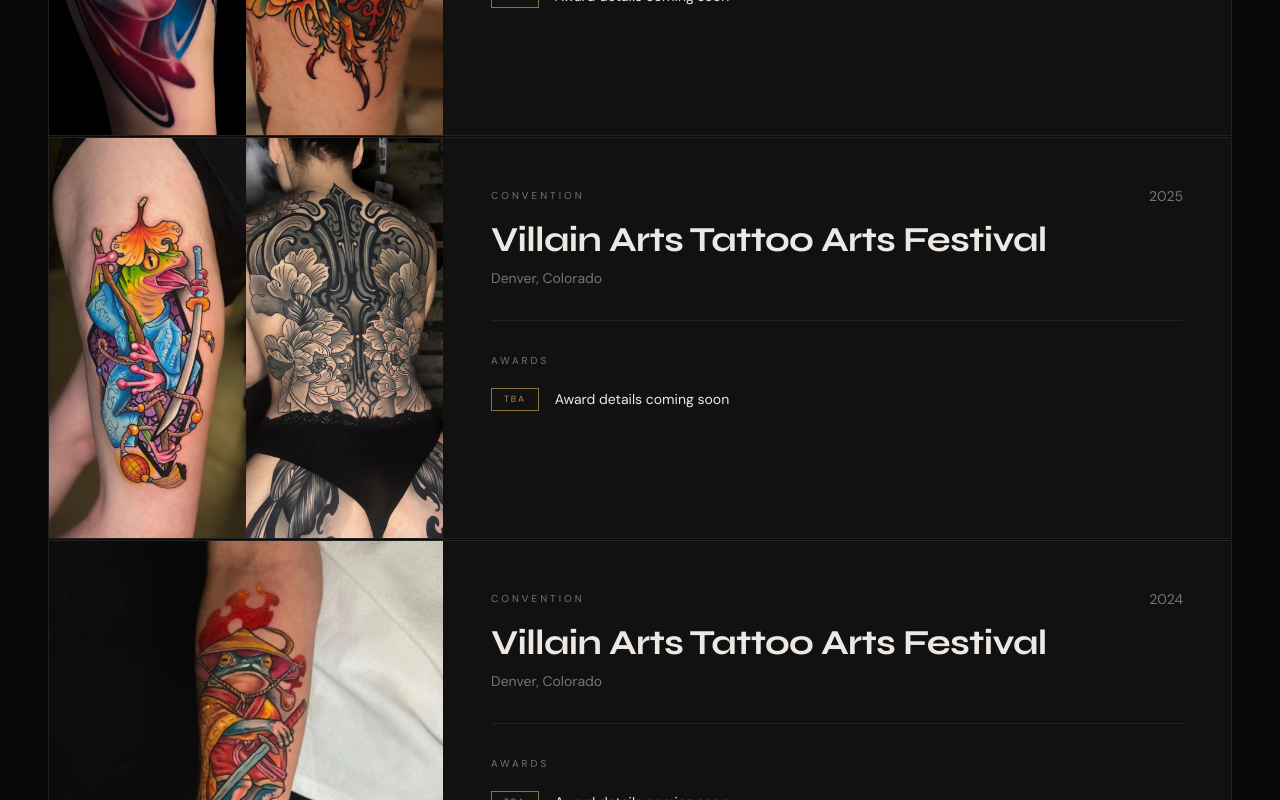
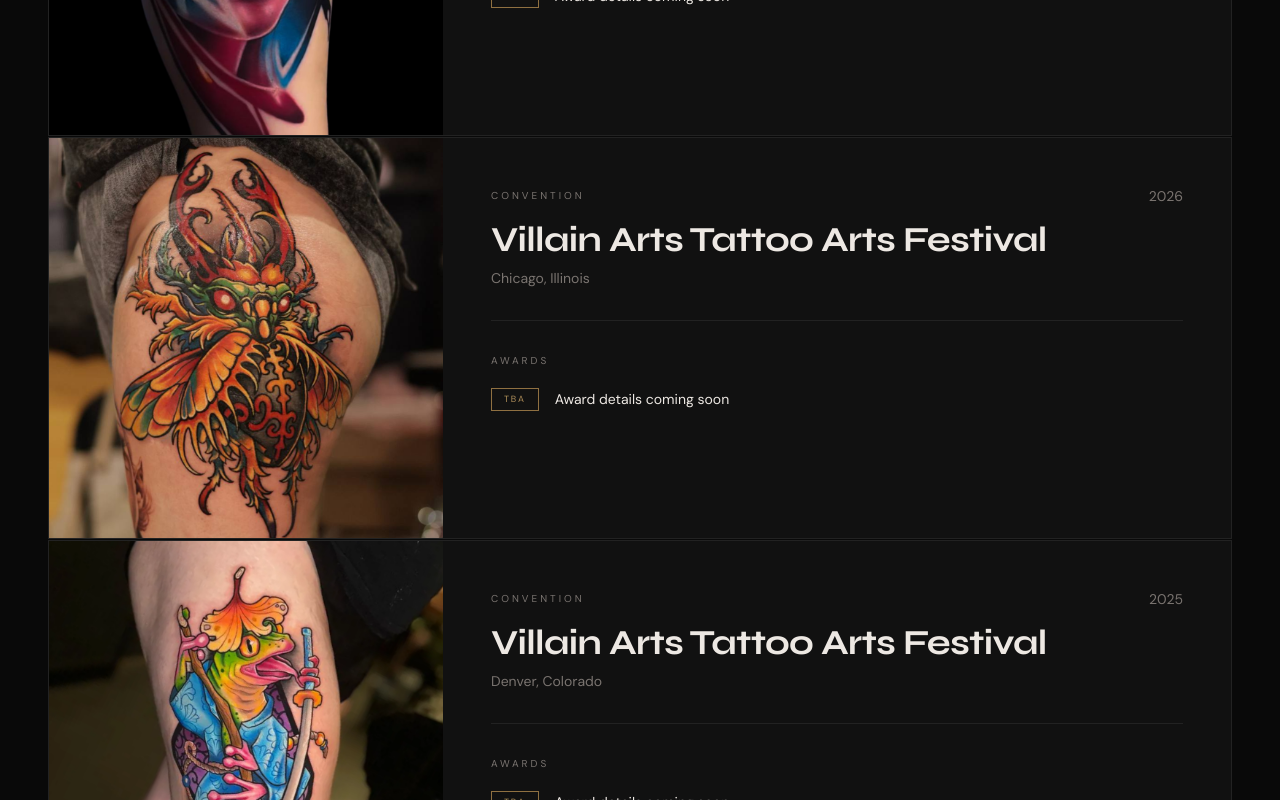
Before and after one commit to igzekmedia/Oktay-Portfolio, a Next.js app: page / in a window 1280 px wide. Shown: the part 3080-3880 px from the top of the page. Built offline with nearby package versions, Linux system fonts and the light colour scheme; no server answers.

Commit message:
Awards: each piece as its own separate entry

```diff
--- a/components/Awards.tsx
+++ b/components/Awards.tsx
@@ -5,50 +5,46 @@
 
 const entries = [
   {
-    images: [
-      { src: "/awards/Villain Arts Chicago 2026/28.png", w: 1080, h: 1350 },
-      { src: "/awards/Villain Arts Chicago 2026 - 2/35.png", w: 1080, h: 1350 },
-    ],
+    src: "/awards/Villain Arts Chicago 2026/28.png",
     convention: "Villain Arts Tattoo Arts Festival",
     year: "2026",
     location: "Chicago, Illinois",
-    awards: [
-      { placement: "TBA", category: "Award details coming soon" },
-    ],
+    awards: [{ placement: "TBA", category: "Award details coming soon" }],
   },
   {
-    images: [
-      { src: "/awards/Villain Arts Tattoo Arts Festival 2025/6.png", w: 1080, h: 1350 },
-      { src: "/awards/Villain Arts Tattoo Arts Festival 2025 - 2/26.png", w: 1080, h: 1350 },
-    ],
+    src: "/awards/Villain Arts Chicago 2026 - 2/35.png",
+    convention: "Villain Arts Tattoo Arts Festival",
+    year: "2026",
+    location: "Chicago, Illinois",
+    awards: [{ placement: "TBA", category: "Award details coming soon" }],
+  },
+  {
+    src: "/awards/Villain Arts Tattoo Arts Festival 2025/6.png",
     convention: "Villain Arts Tattoo Arts Festival",
     year: "2025",
     location: "Denver, Colorado",
-    awards: [
-      { placement: "TBA", category: "Award details coming soon" },
-    ],
+    awards: [{ placement: "TBA", category: "Award details coming soon" }],
   },
   {
-    images: [
-      { src: "/awards/Villain Arts Tattoo Arts Festival 2024/25.png", w: 1080, h: 1350 },
-    ],
+    src: "/awards/Villain Arts Tattoo Arts Festival 2025 - 2/26.png",
+    convention: "Villain Arts Tattoo Arts Festival",
+    year: "2025",
+    location: "Denver, Colorado",
+    awards: [{ placement: "TBA", category: "Award details coming soon" }],
+  },
+  {
+    src: "/awards/Villain Arts Tattoo Arts Festival 2024/25.png",
     convention: "Villain Arts Tattoo Arts Festival",
     year: "2024",
     location: "Denver, Colorado",
-    awards: [
-      { placement: "TBA", category: "Award details coming soon" },
-    ],
+    awards: [{ placement: "TBA", category: "Award details coming soon" }],
   },
   {
-    images: [
-      { src: "/awards/Colorado Tattoo Convention 2025/1.png", w: 1080, h: 1350 },
-    ],
+    src: "/awards/Colorado Tattoo Convention 2025/1.png",
     convention: "Colorado Tattoo Convention",
     year: "2025",
     location: "Denver, Colorado",
-    awards: [
-      { placement: "TBA", category: "Award details coming soon" },
-    ],
+    awards: [{ placement: "TBA", category: "Award details coming soon" }],
   },
 ];
 
@@ -92,19 +88,15 @@
               transition={{ duration: 0.7, delay: i * 0.07 }}
               className="group grid grid-cols-1 md:grid-cols-[1fr_2fr] border border-[var(--border)] hover:border-[var(--gold-dim)] transition-colors duration-500 overflow-hidden"
             >
-              {/* Photos */}
-              <div className="flex overflow-hidden" style={{ height: "400px" }}>
-                {entry.images.map((img, j) => (
-                  <div key={j} className="relative flex-1 overflow-hidden">
-                    <Image
-                      src={img.src}
-                      alt="Award winning tattoo by Oktay"
-                      fill
-                      className="object-cover"
-                      sizes="(max-width: 768px) 50vw, 16vw"
-                    />
-                  </div>
-                ))}
+              {/* Photo */}
+              <div className="relative overflow-hidden" style={{ height: "400px" }}>
+                <Image
+                  src={entry.src}
+                  alt="Award winning tattoo by Oktay"
+                  fill
+                  className="object-cover"
+                  sizes="(max-width: 768px) 100vw, 33vw"
+                />
               </div>
 
               {/* Info */}
```
